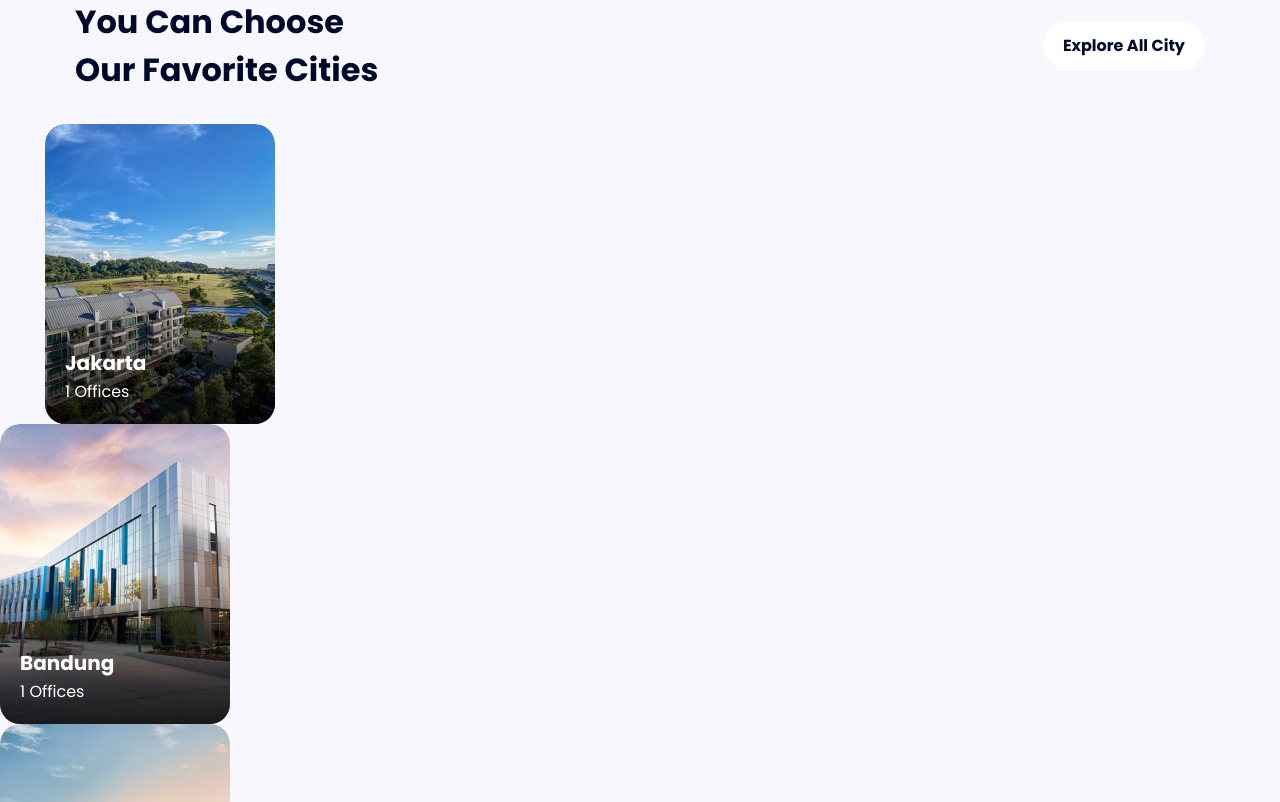
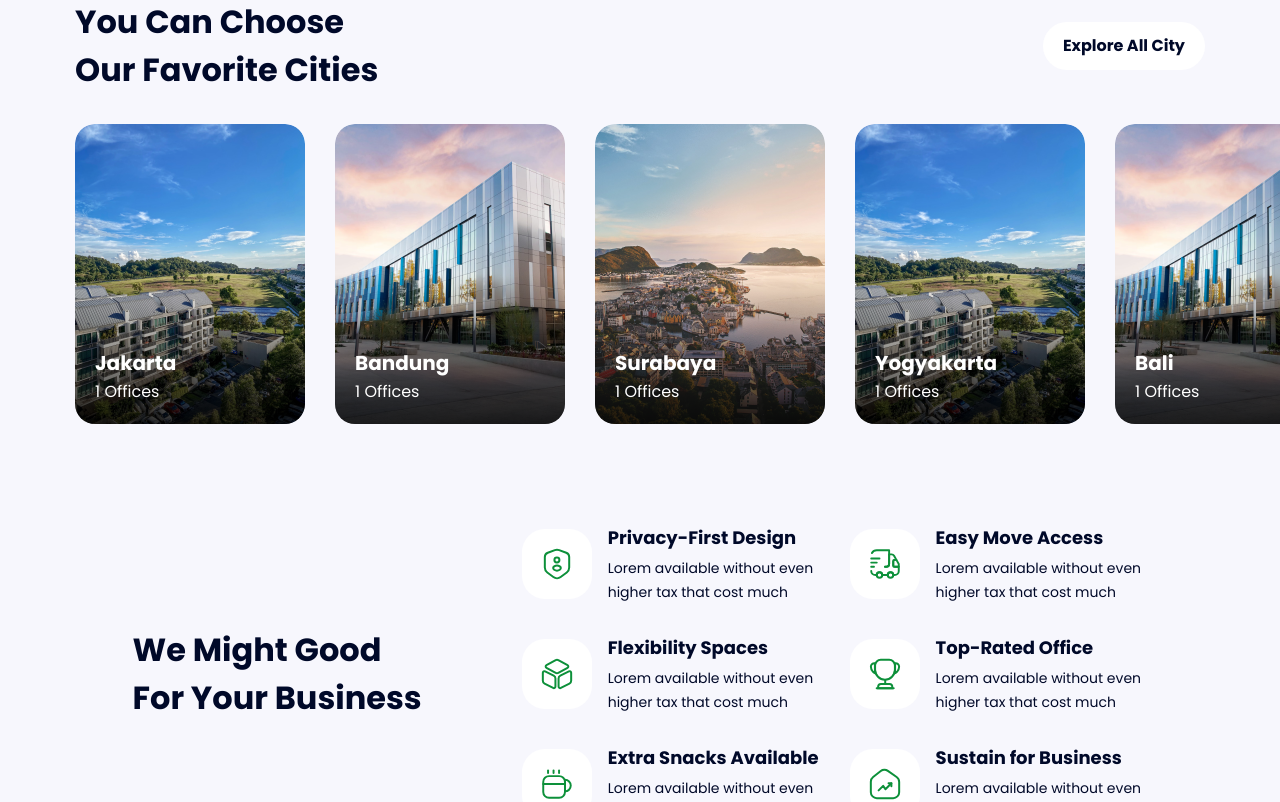
Before and after one commit to ihsandroidgogo/Belajar-Next-JS-Dasar-Satu, a Next.js app: page / in a window 1280 px wide. Shown: the part 1180-1982 px from the top of the page. Built offline with nearby package versions, Linux system fonts and the light colour scheme.

Commit message:
Link atau slug nya error

```diff
--- a/app/globals.css
+++ b/app/globals.css
@@ -8,6 +8,10 @@
 */
 
 @import "tailwindcss";
+@import "swiper/css";
+@import "swiper/css/navigation";
+@import "swiper/css/pagination";
+
 
 :root {
   --font-sans: var(--font-poppins), ui-sans-serif, system-ui, sans-serif;
--- a/features/cities/data/cities.mock.ts
+++ b/features/cities/data/cities.mock.ts
@@ -20,6 +20,6 @@ export const cities: City[] = cityNames.map((name, i) => {
         name,
         officeCount : 1,
         image: `/assets/images/thumbnails/thumbnails-${(i % 3) + 1}.png`,
-        slug: name.toLowerCase().replace(/\s+/g, '-'),
+        slug: name.toLowerCase().replace(/ /g, '-'),
     };
 });
--- a/features/cities/sections/CitiesSection.tsx
+++ b/features/cities/sections/CitiesSection.tsx
@@ -1,3 +1,7 @@
+"use client";
+
+import { Swiper, SwiperSlide } from "swiper/react";
+import "swiper/css";
 import CityCard from "../components/CityCard";
 import { cities } from "../data/cities.mock";
 
@@ -11,24 +15,27 @@ export default function CitiesSection() {
         </h2>
         <a
           href="#"
-          className="rounded-full rounded-full py-3 px-5 bg-white font-bold"
+          className="rounded-full py-3 px-5 bg-white font-bold"
         >
           Explore All City
         </a>
       </div>
-      <div className="swiper w-full">
-        <div className="swiper-wrapper">
-          {cities.map((city) => (
-            <div
-              className="swiper-slide !w-fit first-of-type:pl-[calc((100%-1130px-60px)/2)] last-of-type:pr-[calc((100%-1130px-60px)/2)]"
-              key={city.id}
-            >
-              <CityCard city={city} />
-            </div>
-          ))}
-        </div>
-      </div>
-
+      <Swiper
+        spaceBetween={30}
+        slidesOffsetBefore={30}
+        slidesOffsetAfter={30}
+        slidesPerView={"auto"}
+        className="swiper w-full"
+      >
+        {cities.map((city) => (
+          <SwiperSlide
+            key={city.id}
+            className="!w-fit first-of-type:pl-[calc((100%-1130px-60px)/2)] last-of-type:pr-[calc((100%-1130px-60px)/2)]"
+          >
+            <CityCard city={city} />
+          </SwiperSlide>
+        ))}
+      </Swiper>
     </section>
   );
 }
--- a/package.json
+++ b/package.json
@@ -11,7 +11,8 @@
   "dependencies": {
     "next": "16.4.3",
     "react": "19.3.0",
-    "react-dom": "19.3.0"
+    "react-dom": "19.3.0",
+    "swiper": "^14.4.0"
   },
   "devDependencies": {
     "@tailwindcss/turbopack": "^4",
```
Also changed, not shown: 2 other files (tests, documents, lock files or other folders).
